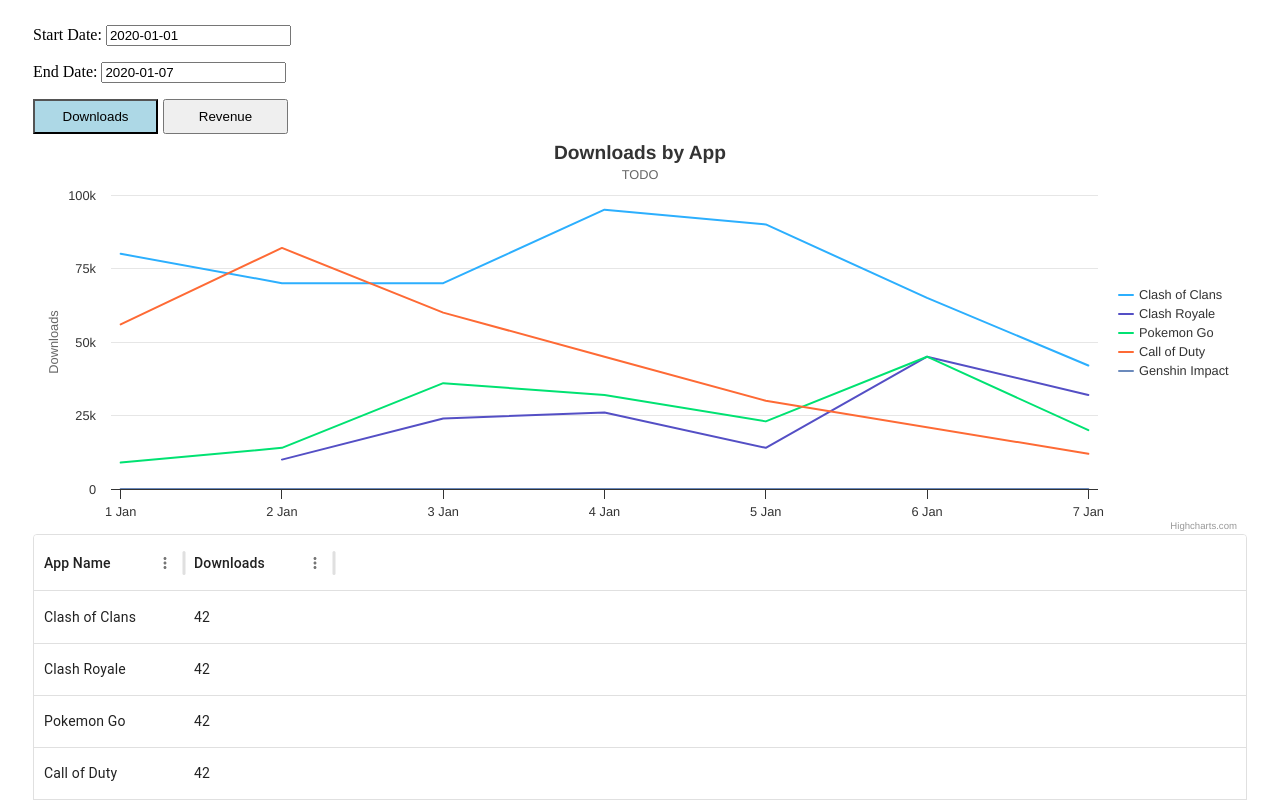
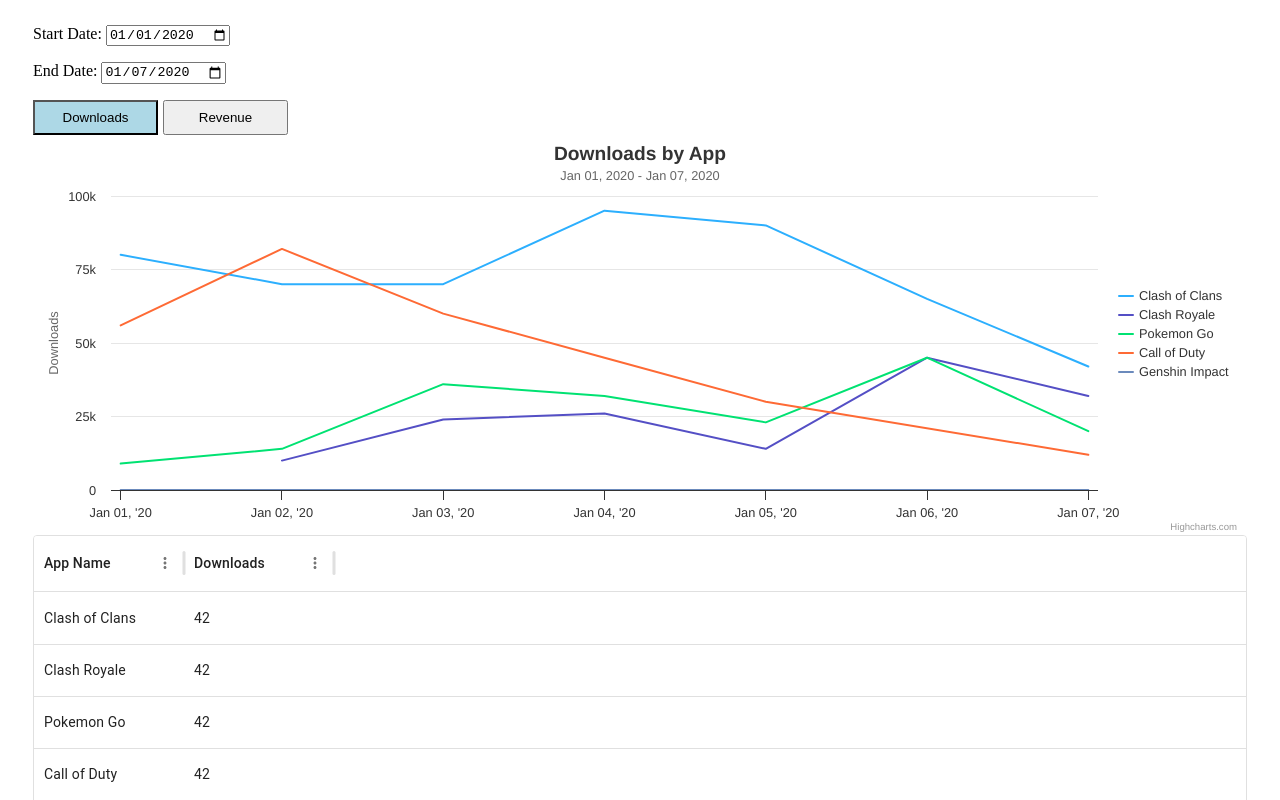
Before and after one commit to jaysenjonsin/fe-assignment-react, a React (Create React App) app: page / in a window 1280 px wide. Shown: the top 800 px of the page. Built offline with nearby package versions, Linux system fonts and the light colour scheme.

Commit message:
chart switch works

```diff
--- a/src/App.tsx
+++ b/src/App.tsx
@@ -7,7 +7,8 @@
 const App = () => {
   const data = useData();
   const [selectedMeasure, setSelectedMeasure] = useState("downloads");
-
+  const [startDate, setStartDate] = useState("2020-01-01");
+  const [endDate, setEndDate] = useState("2020-01-07");
   const handleMeasure = (measure: string) => {
     setSelectedMeasure(measure);
   };
@@ -16,10 +17,20 @@
     <div className="container">
       <div>
         <p>
-          Start Date: <input value="2020-01-01" />
+          Start Date:{" "}
+          <input
+            type="date"
+            value={startDate}
+            onChange={(e) => setStartDate(e.target.value)}
+          />
         </p>
         <p>
-          End Date: <input value="2020-01-07" />
+          End Date:{" "}
+          <input
+            type="date"
+            value={endDate}
+            onChange={(e) => setEndDate(e.target.value)}
+          />
         </p>
         <div className="measures">
           <button
@@ -36,8 +47,13 @@
           </button>
         </div>
       </div>
-      <Chart data={data} measure={selectedMeasure} />
-      <Table data={data} measure={selectedMeasure} />
+      <Chart
+        data={data}
+        selectedMeasure={selectedMeasure}
+        startDate={startDate}
+        endDate={endDate}
+      />
+      <Table data={data} selectedMeasure={selectedMeasure} />
     </div>
   );
 };
--- a/src/Chart.tsx
+++ b/src/Chart.tsx
@@ -6,23 +6,33 @@
 
 type ChartProps = {
   data: Response;
-  measure: string;
+  selectedMeasure: string;
+  startDate: string;
+  endDate: string;
 };
 
-const Chart = ({ data }: ChartProps) => {
+const Chart = ({ data, selectedMeasure, startDate, endDate }: ChartProps) => {
   const chartComponentRef = useRef<HighchartsReact.RefObject>(null);
   const [seriesData, setSeriesData] = useState<Highcharts.SeriesOptionsType[]>(
     [],
   );
+  //Highcharts.SeriesOptionsType[]
+  useEffect(() => {
+    const startMs = dayjsUtc(startDate).valueOf();
+    const endMs = dayjsUtc(endDate).valueOf();
 
-  useEffect(() => {
-    const newSeriesData: Highcharts.SeriesOptionsType[] = data.map((series) => {
+    const filteredData: Highcharts.SeriesOptionsType[] = data.map((series) => {
+      const filteredSeries = series.data.filter(([date]) => {
+        const dateMs = dayjsUtc(date).valueOf();
+        return dateMs >= startMs && dateMs <= endMs;
+      });
+
       return {
         name: series.name,
         type: "line",
-        data: series.data.map(([date, value]) => {
-          const dateMs = dayjsUtc(date).valueOf(); // convert date string to unix milliseconds
-          const yValue = value as number;
+        data: filteredSeries.map(([date, downloads, revenue]) => {
+          const dateMs = dayjsUtc(date).valueOf();
+          const yValue = selectedMeasure === "downloads" ? downloads : revenue;
           return {
             x: dateMs,
             y: yValue,
@@ -30,8 +40,9 @@
         }),
       };
     });
-    setSeriesData(newSeriesData);
-  }, [data]);
+
+    setSeriesData(filteredData);
+  }, [data, startDate, endDate, selectedMeasure]);
 
   if (!seriesData.length) {
     return null;
@@ -39,18 +50,21 @@
 
   const options: Highcharts.Options = {
     title: {
-      text: "Downloads by App",
+      text: `${selectedMeasure === "downloads" ? "Downloads" : "Revenue"} by App`,
     },
     subtitle: {
-      text: "TODO",
+      text: `${dayjsUtc(startDate).format("MMM DD, YYYY")} - ${dayjsUtc(endDate).format("MMM DD, YYYY")}`,
     },
     yAxis: {
       title: {
-        text: "Downloads",
+        text: selectedMeasure === "downloads" ? "Downloads" : "Revenue ($)",
       },
     },
     xAxis: {
       type: "datetime",
+      labels: {
+        format: "{value:%b %d, '%y}",
+      },
     },
     legend: {
       layout: "vertical",
--- a/src/Table.tsx
+++ b/src/Table.tsx
@@ -3,7 +3,7 @@
 
 type TableProps = {
   data: Response;
-  measure: string;
+  selectedMeasure: string;
 };
 
 type RowProps = {
```
Also changed, not shown: 2 other files (tests, documents, lock files or other folders).
